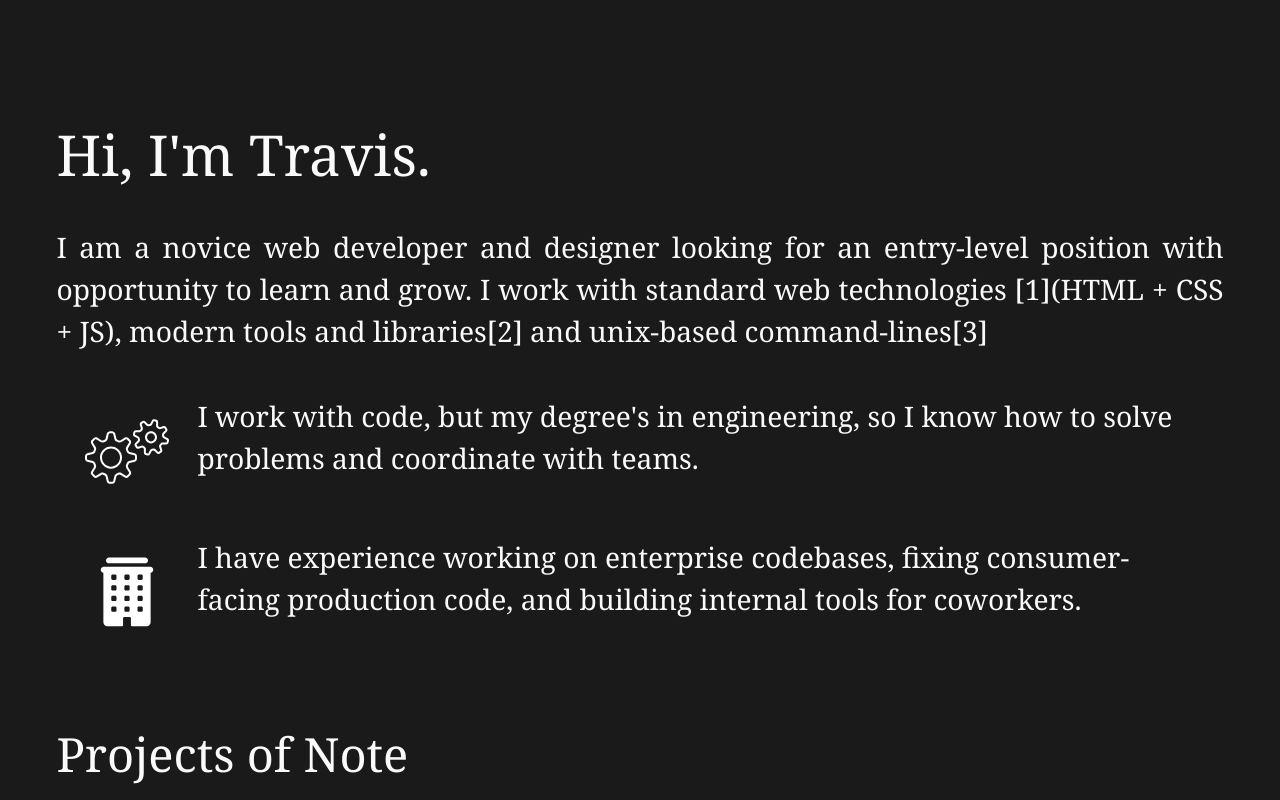
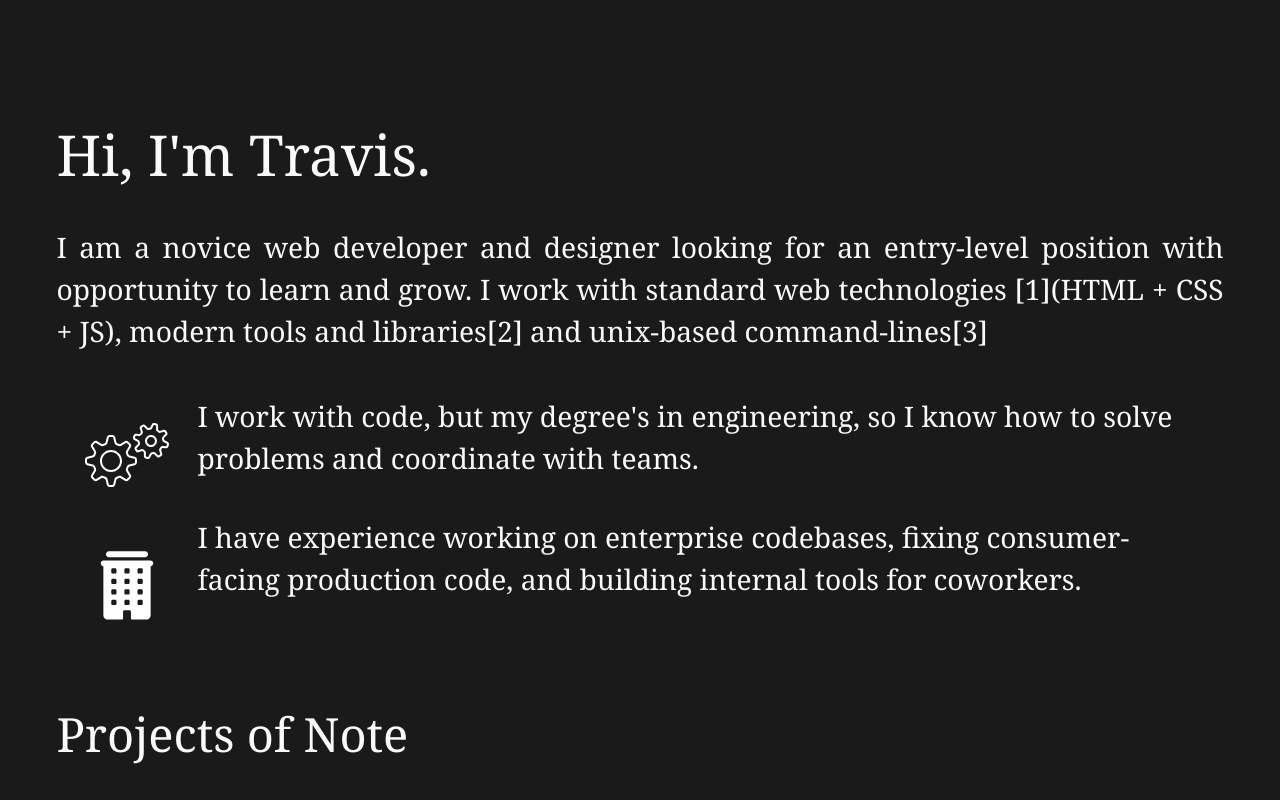
Before and after one commit to tdkohlbeck/hire.travisk.info, a React (Create React App) app: page / in a window 1280 px wide. Shown: the top 800 px of the page. Built offline with nearby package versions, Linux system fonts and the light colour scheme.

Commit message:
fixes svg size at init render bug

```diff
--- a/src/App.css
+++ b/src/App.css
@@ -56,8 +56,9 @@ section#big {
 
 img#gear {
 	padding-right: 1em;
+	padding-top: 1em;
 	width: 4em;
-	height: 4em;
+	height: auto;
 }
 
 .project-title {
```
